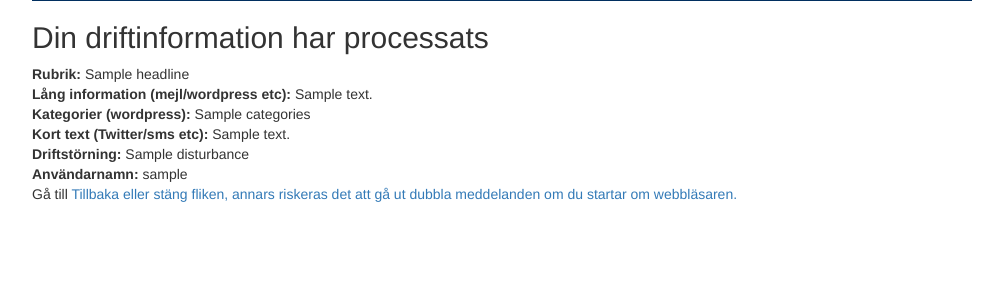
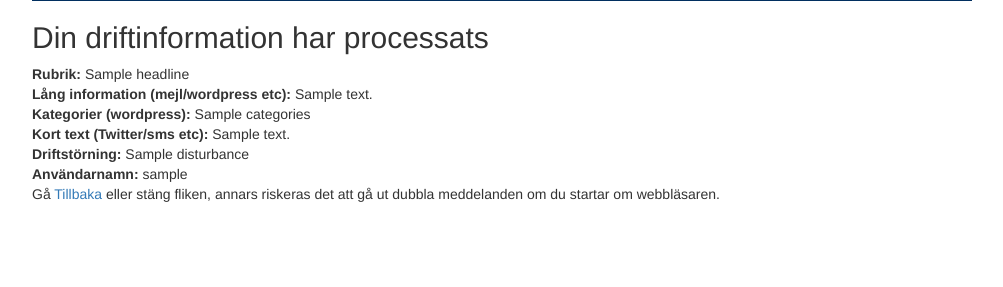
Before and after one commit to stockholmuniversity/driftinfo, a Flask app: template app/templates/submitted.html in a window 1280 px wide. Shown: the part 197-484 px from the top of the page, without its empty margins (38-1041 px from the left). Run offline with Flask 2, Linux system fonts and the light colour scheme; the template is opened without the code that fills it: most values are stand-ins (such as "Sample title", 1, 10 or a date in 2020); parts of the project's set-up code (start-up, migrations or seed data) failed here and were passed over; some libraries are stand-ins or nearby versions.

Commit message:
Fix tag closure.

```diff
--- a/app/templates/submitted.html
+++ b/app/templates/submitted.html
@@ -22,7 +22,7 @@
                  <b>Kort text (Twitter/sms etc):</b> {{brief_text}}<br/>
                  <b>Driftstörning:</b> {{disturbance}}<br/>
                  <b>Användarnamn:</b> {{username}}<br/>
-                 Gå till <a href="/">Tillbaka<a/>  eller stäng fliken, annars riskeras det att gå ut dubbla meddelanden om du startar om webbläsaren.
+                 Gå <a href="/">Tillbaka</a> eller stäng fliken, annars riskeras det att gå ut dubbla meddelanden om du startar om webbläsaren.
            </div>
         </div>
     </body>
```
